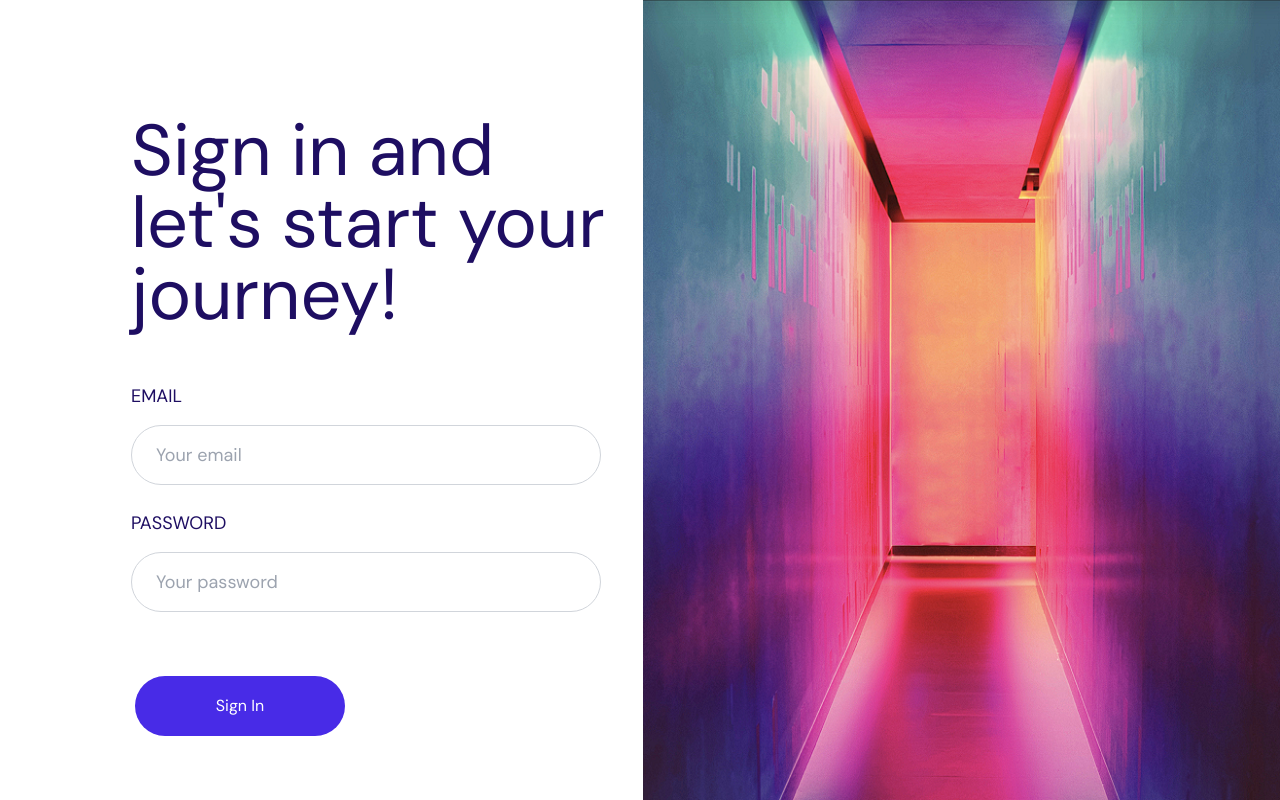
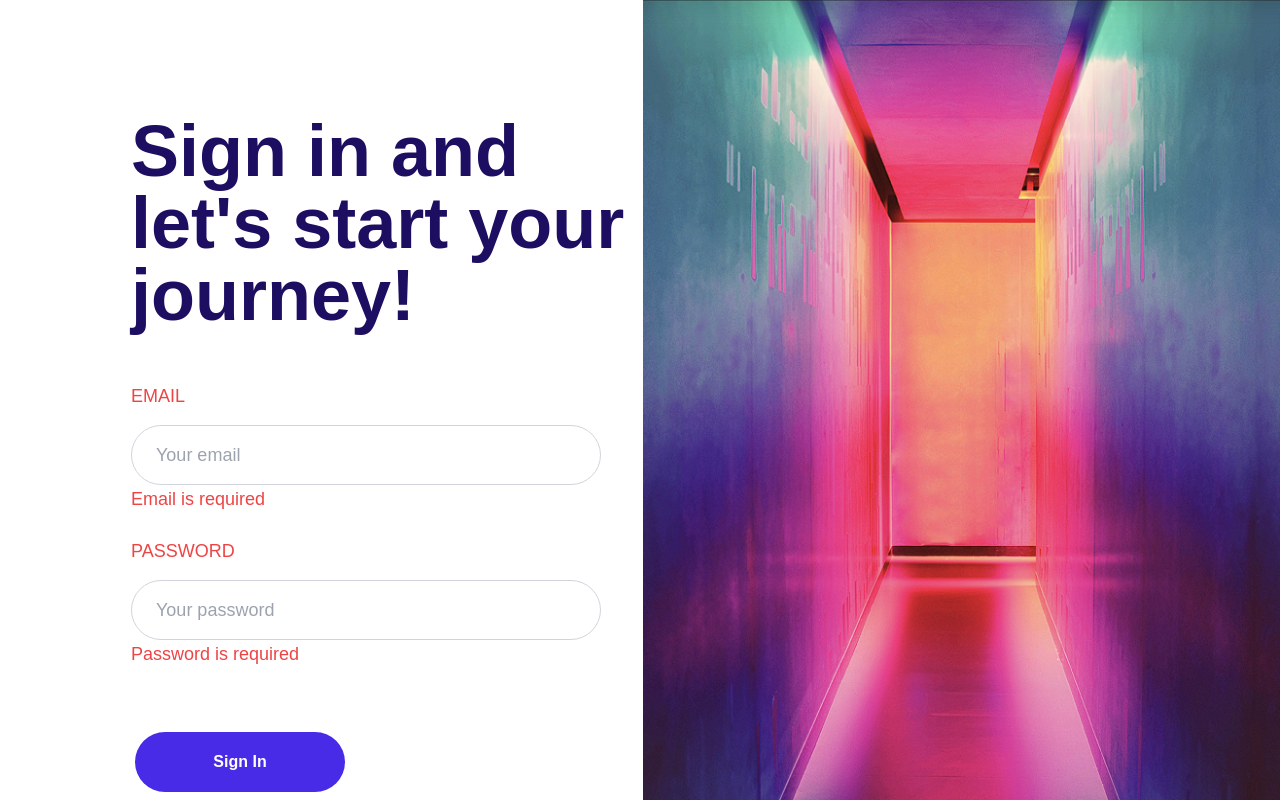
Before and after one commit to pax-the-dev/Interview-Project, a React (Vite) app: page /login in a window 1280 px wide. Both pictures are taken after a click on the button "Sign In". Built offline with nearby package versions, Linux system fonts and the light colour scheme.

Commit message:
modified components

```diff
--- a/src/components/Authentication/Login/Login.jsx
+++ b/src/components/Authentication/Login/Login.jsx
@@ -1,7 +1,23 @@
-import loginSignupImage from "../../../assets/login-signup.png";
-import "@fontsource/dm-sans";
+import { useFormik } from "formik";
+import { loginSchema } from "../../../../validationSchemas";
+import { useNavigate } from "react-router-dom";
 
 function Login() {
+  const navigate = useNavigate();
+
+  const formik = useFormik({
+    initialValues: {
+      email: "",
+      password: "",
+    },
+    validationSchema: loginSchema,
+    onSubmit: () => {
+      if (!formik.errors.email && !formik.errors.password) {
+        navigate("/product-list");
+      }
+    },
+  });
+
   return (
     <div className="login flex h-screen font-sans">
       <div className="w-3/5 bg-white text-[#1E0E62] p-4">
@@ -9,34 +25,66 @@ function Login() {
           Sign in and let&apos;s start your journey!
         </p>
         <div className="w-[470px] h-[324px] mt-[51px] ml-[115px]">
-          <div className="email text-lg text-left mt-6">
-            <label className="block font-medium">EMAIL</label>
+          <div className="text-lg text-left mt-6">
+            <label
+              className={`block font-medium ${
+                formik.errors.email && formik.touched.email
+                  ? "text-red-500"
+                  : ""
+              }`}
+            >
+              EMAIL
+            </label>
             <input
-              type="text"
-              id="email"
+              type="email"
               placeholder="Your email"
-              className="border border-gray-300 w-[470px] h-[60px] rounded-full p-2 mt-[15px] pl-6"
+              className={`border border-gray-300 w-[470px] h-[60px] rounded-full p-2 mt-[15px] pl-6 ${
+                formik.errors.email && formik.touched.email
+                  ? "text-red-500"
+                  : ""
+              }`}
+              {...formik.getFieldProps("email")}
             />
+            {formik.errors.email && formik.touched.email ? (
+              <div className="text-red-500">{formik.errors.email}</div>
+            ) : null}
           </div>
-          <div className="password text-lg text-left mt-6">
-            <label className="block font-medium">PASSWORD</label>
+          <div className="text-lg text-left mt-6">
+            <label
+              className={`block font-medium ${
+                formik.errors.password && formik.touched.password
+                  ? "text-red-500"
+                  : ""
+              }`}
+            >
+              PASSWORD
+            </label>
             <input
               type="password"
-              id="password"
               placeholder="Your password"
-              className="border border-gray-300 rounded-full w-[470px] h-[60px] p-2 mt-[15px] pl-6"
+              className={`border border-gray-300 w-[470px] h-[60px] rounded-full p-2 mt-[15px] pl-6 ${
+                formik.errors.password && formik.touched.password
+                  ? "text-red-500"
+                  : ""
+              }`}
+              {...formik.getFieldProps("password")}
             />
+            {formik.errors.password && formik.touched.password ? (
+              <div className="text-red-500">{formik.errors.password}</div>
+            ) : null}
           </div>
-          <button
-            type="button"
-            className="bg-[#482BE7] text-white font-bold rounded-full w-[210px] h-[60px] p-2 mt-16 left-[135px] absolute"
-          >
-            Sign In
-          </button>
+          <form onSubmit={formik.handleSubmit}>
+            <button
+              type="submit"
+              className="bg-[#482BE7] text-white font-bold rounded-full w-[210px] h-[60px] p-2 mt-16 left-[135px] absolute"
+            >
+              Sign In
+            </button>
+          </form>
         </div>
       </div>
-      <div className="w-3/5">
-        <img src={loginSignupImage} alt="Login" className="w-full h-full" />
+      <div className="w-[60%]">
+        <img src="/login-signup.png" alt="Signup" className="w-full h-full" />
       </div>
     </div>
   );
--- a/src/components/Authentication/Signup/Signup.jsx
+++ b/src/components/Authentication/Signup/Signup.jsx
@@ -1,26 +1,9 @@
-import loginSignupImage from "../../../assets/login-signup.png";
-import "@fontsource/dm-sans";
 import { useFormik } from "formik";
-import * as Yup from "yup";
+import { signUpSchema } from "../../../../validationSchemas.jsx";
 import { useNavigate } from "react-router-dom";
 
 function Signup() {
   const navigate = useNavigate();
-
-  const validationSchema = Yup.object().shape({
-    name: Yup.string()
-      .min(3, "Name must be at least 3 characters")
-      .matches(/^[a-zA-Z]+$/, "Name must contain only letters"),
-    email: Yup.string()
-      .email("Invalid email format")
-      .required("Email is required"),
-    password: Yup.string()
-      .required("Password is required")
-      .matches(
-        /^(?=.*[a-z])(?=.*[A-Z])(?=.*\d)[a-zA-Z\d]{8,}$/,
-        "Invalid password."
-      ),
-  });
 
   const formik = useFormik({
     initialValues: {
@@ -28,7 +11,7 @@ function Signup() {
       email: "",
       password: "",
     },
-    validationSchema: validationSchema,
+    validationSchema: signUpSchema,
     onSubmit: () => {
       if (
         !formik.errors.name &&
@@ -47,7 +30,7 @@ function Signup() {
           Sign Up to Discover Startup Features
         </p>
         <div className="w-[470px] h-[324px] mt-[51px] ml-[115px]">
-          <div className="name text-lg text-left mt-6">
+          <div className="text-lg text-left mt-6">
             <label
               className={`block font-medium ${
                 formik.errors.name && formik.touched.name ? "text-red-500" : ""
@@ -57,7 +40,6 @@ function Signup() {
             </label>
             <input
               type="text"
-              id="name"
               placeholder="Your name"
               className={`border border-gray-300 w-[470px] h-[60px] rounded-full p-2 mt-[15px] pl-6 ${
                 formik.errors.name && formik.touched.name ? "text-red-500" : ""
@@ -68,7 +50,7 @@ function Signup() {
               <div className="text-red-500">{formik.errors.name}</div>
             ) : null}
           </div>
-          <div className="email text-lg text-left mt-6">
+          <div className="text-lg text-left mt-6">
             <label
               className={`block font-medium ${
                 formik.errors.email && formik.touched.email
@@ -79,8 +61,7 @@ function Signup() {
               Email:
             </label>
             <input
-              type="text"
-              id="email"
+              type="email"
               placeholder="Your email"
               className={`border border-gray-300 w-[470px] h-[60px] rounded-full p-2 mt-[15px] pl-6 ${
                 formik.errors.email && formik.touched.email
@@ -93,7 +74,7 @@ function Signup() {
               <div className="text-red-500">{formik.errors.email}</div>
             ) : null}
           </div>
-          <div className="password text-lg text-left mt-6">
+          <div className="text-lg text-left mt-6">
             <label
               className={`block font-medium ${
                 formik.errors.password && formik.touched.password
@@ -105,7 +86,6 @@ function Signup() {
             </label>
             <input
               type="password"
-              id="password"
               placeholder="Your password"
               className={`border border-gray-300 w-[470px] h-[60px] rounded-full p-2 mt-[15px] pl-6 ${
                 formik.errors.password && formik.touched.password
@@ -131,8 +111,8 @@ function Signup() {
           </p>
         </div>
       </div>
-      <div className="w-3/5">
-        <img src={loginSignupImage} alt="Signup" className="w-full h-full" />
+      <div className="w-[60%]">
+        <img src="/login-signup.png" alt="Signup" className="w-full h-full" />
       </div>
     </div>
   );
--- a/src/components/Button/Button.jsx
+++ /dev/null
@@ -1,9 +0,0 @@
-function Button() {
-  return (
-    <div>
-      <button type="button" className="bg-[#4D2DB7]"></button>
-    </div>
-  );
-}
-
-export default Button;
--- /dev/null
+++ b/validationSchemas.jsx
@@ -0,0 +1,24 @@
+import { object, string } from "yup";
+
+export const signUpSchema = object().shape({
+  name: string()
+    .min(3, "Name must be at least 3 characters")
+    .matches(/^[a-zA-Z]+$/, "Name must contain only letters"),
+  email: string().email("Invalid email format").required("Email is required"),
+  password: string()
+    .required("Password is required")
+    .matches(
+      /^(?=.*[a-z])(?=.*[A-Z])(?=.*\d)[a-zA-Z\d]{8,}$/,
+      "Invalid password."
+    ),
+});
+
+export const loginSchema = object().shape({
+  email: string().email("Invalid email format").required("Email is required"),
+  password: string()
+    .required("Password is required")
+    .matches(
+      /^(?=.*[a-z])(?=.*[A-Z])(?=.*\d)[a-zA-Z\d]{8,}$/,
+      "Invalid password."
+    ),
+});
```
Also changed, not shown: public/login-signup.png (renamed from src/assets/login-signup.png).
